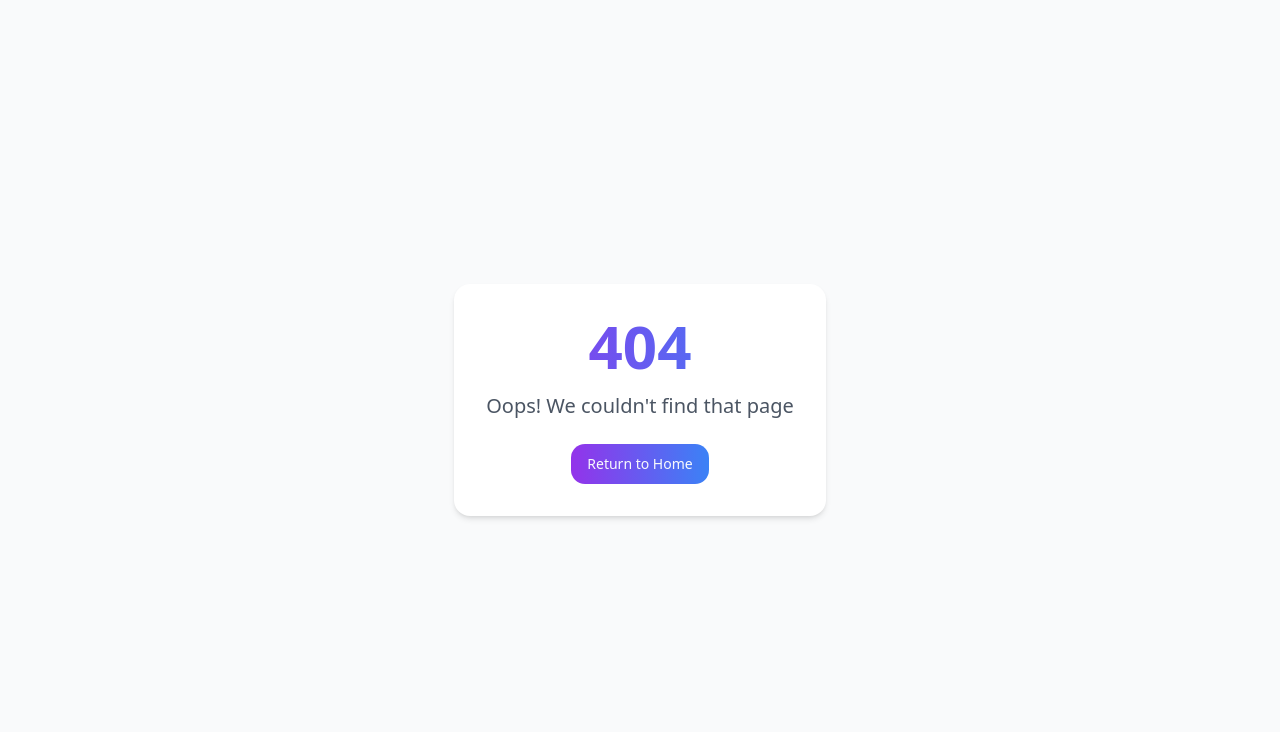
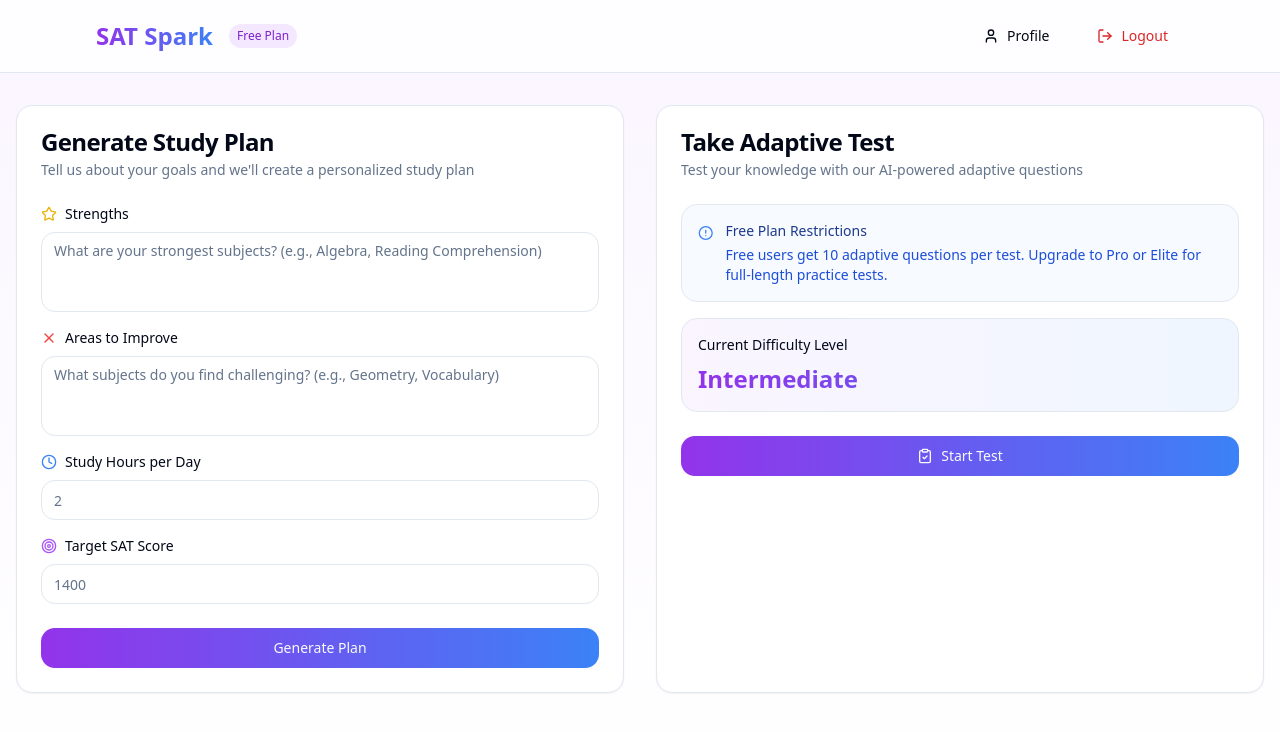
Before and after one commit to akiradai121/ai-sat-spark, a React (Vite) app: page /dashboard in a window 1280 px wide. Before the commit this address had no page. Shown: the top 732 px of the page. Built offline with nearby package versions, Linux system fonts and the light colour scheme.

Commit message:
feat: Implement dashboard screen
Implement the dashboard screen with study plan generation and adaptive test features.

```diff
--- a/src/App.tsx
+++ b/src/App.tsx
@@ -6,6 +6,7 @@ import { QueryClient, QueryClientProvider } from "@tanstack/react-query";
 import { BrowserRouter, Routes, Route } from "react-router-dom";
 import Index from "./pages/Index";
 import Auth from "./pages/Auth";
+import Dashboard from "./pages/Dashboard";
 import NotFound from "./pages/NotFound";
 
 const queryClient = new QueryClient();
@@ -20,6 +21,7 @@ const App = () => (
           <Route path="/" element={<Index />} />
           <Route path="/login" element={<Auth />} />
           <Route path="/signup" element={<Auth />} />
+          <Route path="/dashboard" element={<Dashboard />} />
           {/* ADD ALL CUSTOM ROUTES ABOVE THE CATCH-ALL "*" ROUTE */}
           <Route path="*" element={<NotFound />} />
         </Routes>
--- /dev/null
+++ b/src/components/dashboard/AdaptiveTest.tsx
@@ -0,0 +1,55 @@
+
+import { Button } from "@/components/ui/button";
+import {
+  Card,
+  CardContent,
+  CardDescription,
+  CardFooter,
+  CardHeader,
+  CardTitle,
+} from "@/components/ui/card";
+import { ClipboardCheck, AlertCircle } from "lucide-react";
+
+const AdaptiveTest = () => {
+  return (
+    <Card className="w-full">
+      <CardHeader>
+        <CardTitle>Take Adaptive Test</CardTitle>
+        <CardDescription>
+          Test your knowledge with our AI-powered adaptive questions
+        </CardDescription>
+      </CardHeader>
+      <CardContent className="space-y-4">
+        <div className="rounded-lg border p-4 bg-blue-50/50">
+          <div className="flex items-start gap-3">
+            <AlertCircle className="h-5 w-5 text-blue-500 mt-0.5" />
+            <div className="space-y-1">
+              <p className="text-sm font-medium text-blue-900">
+                Free Plan Restrictions
+              </p>
+              <p className="text-sm text-blue-700">
+                Free users get 10 adaptive questions per test. Upgrade to Pro or
+                Elite for full-length practice tests.
+              </p>
+            </div>
+          </div>
+        </div>
+
+        <div className="p-4 border rounded-lg bg-gradient-to-r from-purple-50 to-blue-50">
+          <p className="text-sm font-medium mb-2">Current Difficulty Level</p>
+          <p className="text-2xl font-bold text-transparent bg-clip-text bg-gradient-to-r from-purple-600 to-blue-500">
+            Intermediate
+          </p>
+        </div>
+      </CardContent>
+      <CardFooter>
+        <Button className="w-full gap-2 bg-gradient-to-r from-purple-600 to-blue-500 hover:from-purple-700 hover:to-blue-600">
+          <ClipboardCheck className="h-4 w-4" />
+          Start Test
+        </Button>
+      </CardFooter>
+    </Card>
+  );
+};
+
+export default AdaptiveTest;
--- /dev/null
+++ b/src/components/dashboard/NavbarDashboard.tsx
@@ -0,0 +1,30 @@
+
+import { Button } from "@/components/ui/button";
+import { LogOut, User } from "lucide-react";
+
+const NavbarDashboard = () => {
+  return (
+    <nav className="w-full py-4 px-6 md:px-12 lg:px-24 flex items-center justify-between border-b bg-white/80 backdrop-blur-sm">
+      <div className="flex items-center gap-4">
+        <h1 className="text-xl md:text-2xl font-bold gradient-text">
+          SAT Spark
+        </h1>
+        <span className="px-2 py-1 text-xs font-medium bg-purple-100 text-purple-700 rounded-full">
+          Free Plan
+        </span>
+      </div>
+      <div className="flex items-center gap-4">
+        <Button variant="ghost" className="gap-2">
+          <User className="h-4 w-4" />
+          Profile
+        </Button>
+        <Button variant="ghost" className="gap-2 text-red-600 hover:text-red-700 hover:bg-red-50">
+          <LogOut className="h-4 w-4" />
+          Logout
+        </Button>
+      </div>
+    </nav>
+  );
+};
+
+export default NavbarDashboard;
--- /dev/null
+++ b/src/components/dashboard/StudyPlanForm.tsx
@@ -0,0 +1,72 @@
+
+import { Button } from "@/components/ui/button";
+import {
+  Card,
+  CardContent,
+  CardDescription,
+  CardHeader,
+  CardTitle,
+} from "@/components/ui/card";
+import { Input } from "@/components/ui/input";
+import { Textarea } from "@/components/ui/textarea";
+import { Target, Clock, Star, X } from "lucide-react";
+
+const StudyPlanForm = () => {
+  return (
+    <Card className="w-full">
+      <CardHeader>
+        <CardTitle>Generate Study Plan</CardTitle>
+        <CardDescription>
+          Tell us about your goals and we'll create a personalized study plan
+        </CardDescription>
+      </CardHeader>
+      <CardContent className="space-y-6">
+        <div className="space-y-4">
+          <div className="space-y-2">
+            <label className="flex items-center gap-2 text-sm font-medium">
+              <Star className="h-4 w-4 text-yellow-500" />
+              Strengths
+            </label>
+            <Textarea
+              placeholder="What are your strongest subjects? (e.g., Algebra, Reading Comprehension)"
+              className="resize-none"
+            />
+          </div>
+
+          <div className="space-y-2">
+            <label className="flex items-center gap-2 text-sm font-medium">
+              <X className="h-4 w-4 text-red-500" />
+              Areas to Improve
+            </label>
+            <Textarea
+              placeholder="What subjects do you find challenging? (e.g., Geometry, Vocabulary)"
+              className="resize-none"
+            />
+          </div>
+
+          <div className="space-y-2">
+            <label className="flex items-center gap-2 text-sm font-medium">
+              <Clock className="h-4 w-4 text-blue-500" />
+              Study Hours per Day
+            </label>
+            <Input type="number" placeholder="2" min="1" max="12" />
+          </div>
+
+          <div className="space-y-2">
+            <label className="flex items-center gap-2 text-sm font-medium">
+              <Target className="h-4 w-4 text-purple-500" />
+              Target SAT Score
+            </label>
+            <Input type="number" placeholder="1400" min="400" max="1600" />
+          </div>
+        </div>
+
+        <Button className="w-full bg-gradient-to-r from-purple-600 to-blue-500 hover:from-purple-700 hover:to-blue-600">
+          Generate Plan
+        </Button>
+      </CardContent>
+    </Card>
+  );
+};
+
+export default StudyPlanForm;
--- /dev/null
+++ b/src/pages/Dashboard.tsx
@@ -0,0 +1,21 @@
+
+import NavbarDashboard from "@/components/dashboard/NavbarDashboard";
+import StudyPlanForm from "@/components/dashboard/StudyPlanForm";
+import AdaptiveTest from "@/components/dashboard/AdaptiveTest";
+import { Card, CardContent } from "@/components/ui/card";
+
+const Dashboard = () => {
+  return (
+    <div className="min-h-screen bg-gradient-to-b from-purple-50 to-white">
+      <NavbarDashboard />
+      <main className="container mx-auto px-4 py-8">
+        <div className="grid gap-8 md:grid-cols-2">
+          <StudyPlanForm />
+          <AdaptiveTest />
+        </div>
+      </main>
+    </div>
+  );
+};
+
+export default Dashboard;
```
